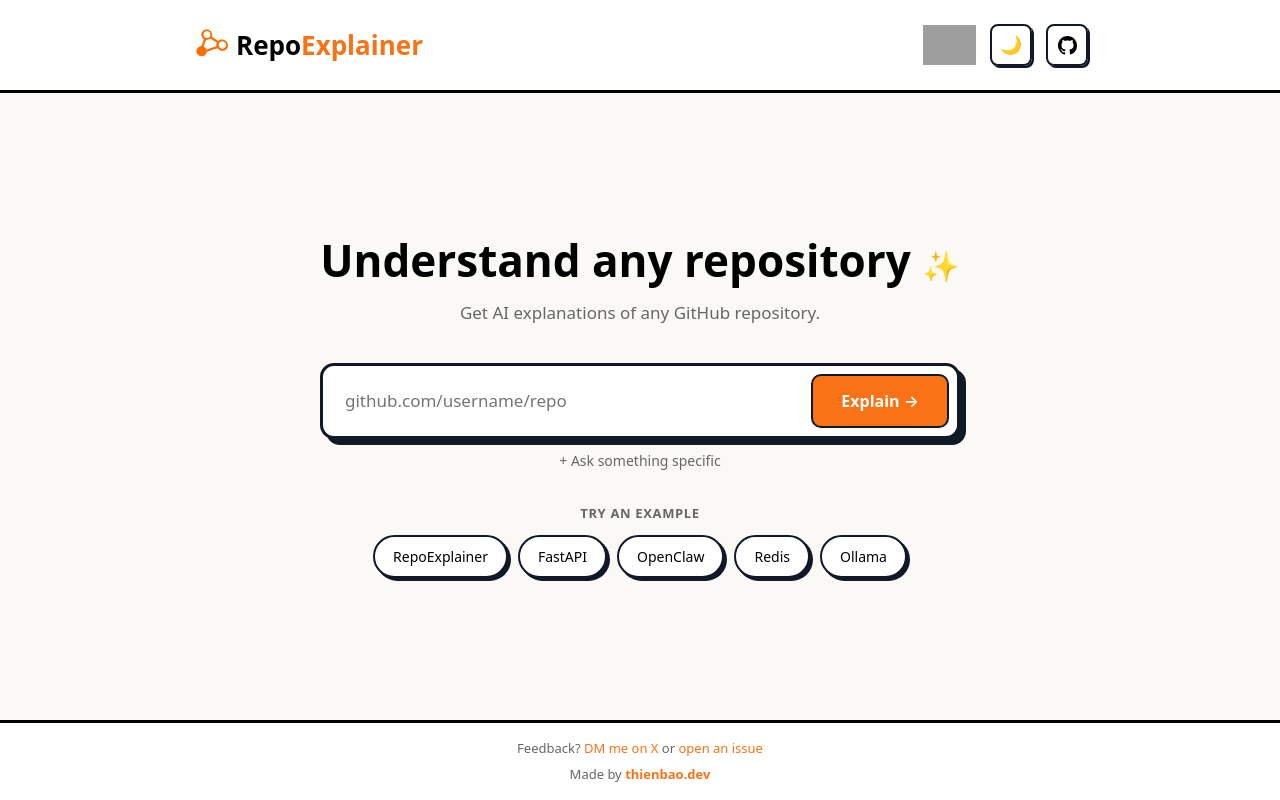
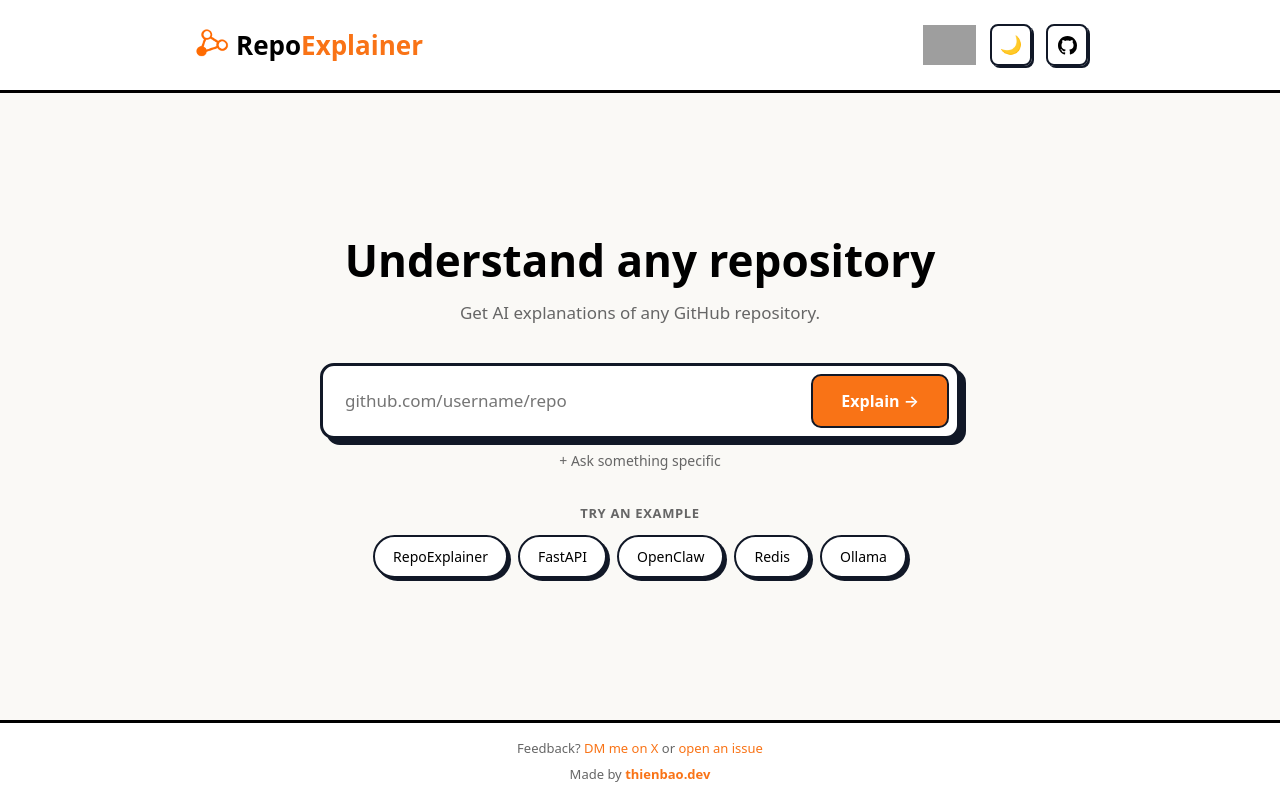
Before and after one commit to BaoNguyen09/repo-explainer, a React (Vite) app in the folder frontend/: page / in a window 1280 px wide. Built offline with nearby package versions, Linux system fonts and the light colour scheme; grey boxes are pictures that could not be loaded.

Commit message:
fix: remove leftover sparkle icon from desktop home title

```diff
--- a/frontend/src/components/DesktopHome/DesktopHome.css
+++ b/frontend/src/components/DesktopHome/DesktopHome.css
@@ -119,11 +119,6 @@
   margin: 0 0 14px 0;
   color: var(--color-text-strong);
   text-align: center;
-}
-
-.dh-sparkle {
-  font-size: 30px;
-  color: #10b981;
 }
 
 .dh-subtitle {
--- a/frontend/src/components/DesktopHome/DesktopHome.tsx
+++ b/frontend/src/components/DesktopHome/DesktopHome.tsx
@@ -98,9 +98,7 @@
 
       <div className="dh-body">
         <div className="dh-card">
-          <h1 className="dh-title">
-            Understand any repository <span className="dh-sparkle">✨</span>
-          </h1>
+          <h1 className="dh-title">Understand any repository</h1>
           <p className="dh-subtitle">
             Get AI explanations of any GitHub repository.
           </p>
```
